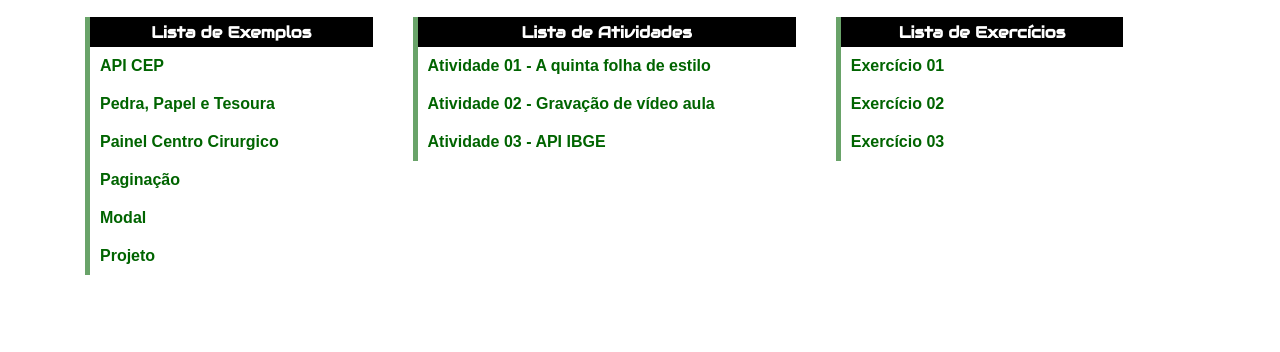
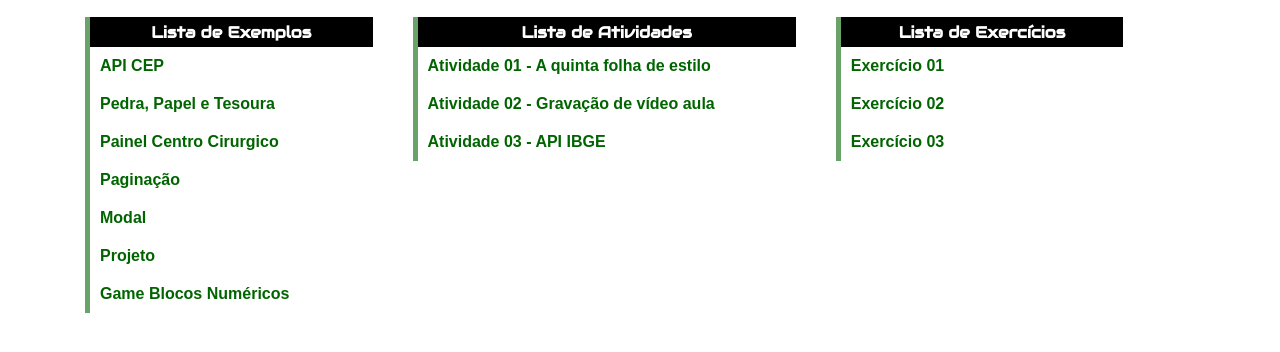
Before and after one commit to luiz87/senai-front-end, a plain HTML site: page index.html in a window 1280 px wide. Shown: the part 142-494 px from the top of the page. Drawn offline with Linux system fonts and the light colour scheme.

Commit message:
incluindo o jogo

```diff
--- a/index.html
+++ b/index.html
@@ -35,6 +35,7 @@
                     <li onclick="execLink('exemplo-paginacao')">Paginação</a></li>
                     <li onclick="execLink('exemplo-modal')">Modal</a></li>
                     <li onclick="execLink('projeto')">Projeto</a></li>
+                    <li onclick="execLink('exemplo-bloco-numeros')">Game Blocos Numéricos</a></li>
                 </ul>
             </div>
             <div class="col-s-6 col-4 conteudo">
```
